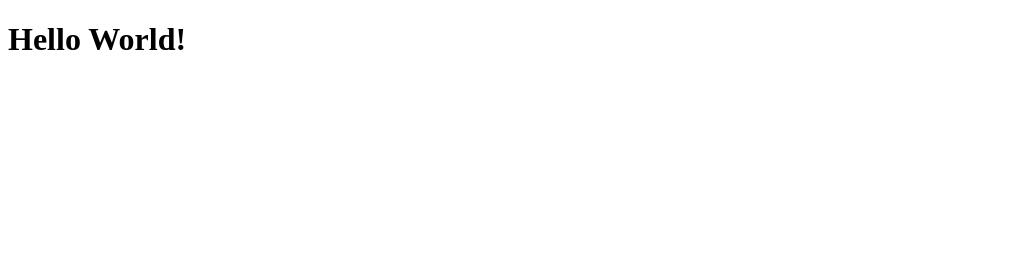
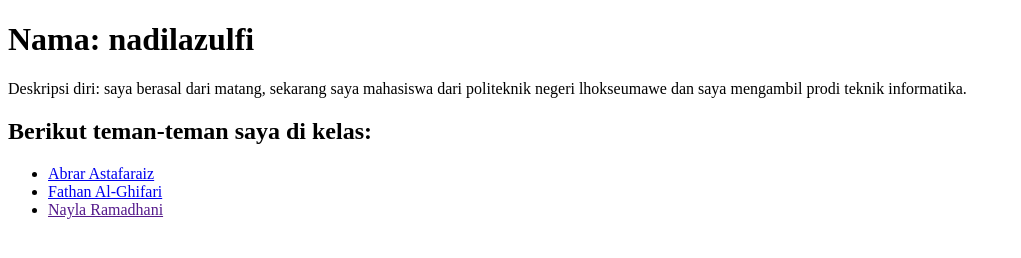
Before and after one commit to nadilazulfi17/nadilazulfi17.github.io, a plain HTML site: page index.html in a window 1280 px wide. Shown: the whole page, without its empty margins (0-1021 px from the left). Drawn offline with Linux system fonts and the light colour scheme.

Commit message:
pub: Second Publish

```diff
--- a/index.html
+++ b/index.html
@@ -6,6 +6,15 @@
     <title>home</title>
 </head>
 <body>
-    <h1>Hello World!</h1>
+    <h1>Nama: nadilazulfi</h1>
+    <P>Deskripsi diri: saya berasal dari matang, sekarang saya mahasiswa dari politeknik negeri lhokseumawe
+       dan saya mengambil prodi teknik informatika.
+    </P>
+    <h2>Berikut teman-teman saya di kelas: </h2>
+    <ul>
+        <li><a href="https://astaa24.github.io/" target="_blank">Abrar Astafaraiz</a></li>
+        <li><a href="https://tan1001101.github.io/" target="_blank">Fathan Al-Ghifari</a></li>
+        <li><a href="" target="_blank">Nayla Ramadhani</a></li>
+    </ul>
 </body>
 </html>
```
Also changed, not shown: 1 other file.
